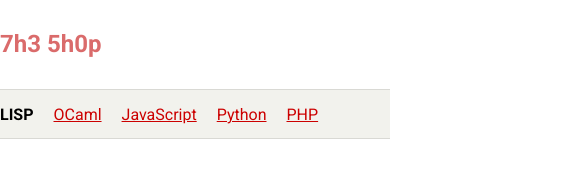
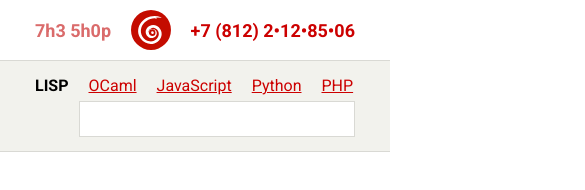
Before and after one commit to kirpun2011/The-Shop, a website: page src/index.html in a window 390 px wide. Shown: the top 190 px of the page, 585 px wide, since content can reach past the window. Drawn offline with nearby package versions, Linux system fonts and the light colour scheme; files that its build step writes are made by us from their sources.

Commit message:
adaptive header v0.5

```diff
--- a/src/index.html
+++ b/src/index.html
@@ -10,26 +10,25 @@
     <link href="https://fonts.googleapis.com/css?family=Roboto:400,700&amp;subset=cyrillic" rel="stylesheet">
 </head>
 <body>
-    <header class="header">
+    <div class="header">
         <div class="header__name">7h3 5h0p</div>
-        <div class="header__logo">
-            <a href="index.html"><img src="img/oggetto_logo.svg" alt="" height="50px"></a>
+        <div><img src="img/oggetto_logo.svg" alt="" height="50px"></a></div>
+        <div class="header__phoneNumber">+7 (812) 2•12•85•06</div>
     </div>
-        <div class="header__phoneNumber">+7 (812) 2•12•85•06</div>
-    </header>
 
     <main>
         <div class="menu">
             <div class="menu_wrapper">
+                <div class="menu_list">
                     <ul>
-                    <li><span>LISP</span></li>
+                        <li><span class="current-link">LISP</span></li>
                         <li><a href="">OCaml</a></li>
                         <li><a href="">JavaScript</a></li>
                         <li><a href="">Python</a></li>
                         <li><a href="">PHP</a></li>
                     </ul>
-
-                <input class="menu__search" type="search">
+                </div>
+                <input class="menu__search search__650px" type="search">
             </div>
         </div>
     </main>
--- a/src/less/main.less
+++ b/src/less/main.less
@@ -17,32 +17,56 @@ body {
     font-family: 'Roboto', sans-serif;
 }
 
+
+/// HEADER BLOCK
+
 .header {
-    width: 1400px;
+    max-width: 1400px;
     margin: 20px auto 19px auto;
     height: 50px;
     display: flex;
     justify-content: space-between;
 
-    &__name {
+    .header__name {
         font-size: 24px;
         font-weight: bold;
         color: #da6b6b;
         padding-top: 10px;
     }
 
-    &__logo {
-        //margin-left: 570px;
-
-    }
-
-    &__phoneNumber {
+    .header__phoneNumber {
         font-size: 24px;
         font-weight: bold;
         color: @text_color;
         padding-top: 10px;
     }
+
+    @media screen and (max-width: 1500px){
+        .header__name {
+            margin-left: 35px;
         }
+
+        .header__phoneNumber {
+            margin-right: 35px;
+        }
+    }
+
+    @media screen and (max-width: 480px){
+        margin: 10px auto 0 auto;
+        .header__name, .header__phoneNumber {
+            font-size: 18px;
+        }
+        img {
+            height: 40px;
+        }
+    }
+
+    @media screen and (max-width: 380px){
+        min-width: 380px;
+    }
+}
+
+/// MENU BLOCK
 
 .menu {
     background-color: #f2f2ed;
@@ -51,10 +75,10 @@ body {
     border-bottom: 1px solid @border_color;
     height: 48px;
     font-size: 16px;
-    width: auto;
+    //width: auto;
 
     &_wrapper {
-        width: 1400px;
+        max-width: 1400px;
         margin: 0 auto;
 
         li {
@@ -70,6 +94,7 @@ body {
                 font-weight: bold;
             }
         }
+    }
 
     .menu__search {
         height: 36px;
@@ -78,6 +103,35 @@ body {
         margin-top: 6px;
         float: right;
         cursor: pointer;
+    }
+
+    @media screen and (max-width: 1500px){
+        .menu__search {
+            margin-right: 35px;
+        }
+
+        .current-link {
+            margin-left: 35px;
+        }
+    }
+
+    @media screen and (max-width: 690px){
+        height: 90px;
+    }
+
+    @media screen and (max-width: 380px){
+        min-width: 380px;
+
+        .menu__search {
+            margin-right: 55px;
+        }
+
+            .current-link  {
+            margin-left: 25px;
+        }
+
+        li:last-child {
+            margin-right: 25px;
         }
     }
 }
```
Lines whose indentation alone changed are shown as unchanged.
